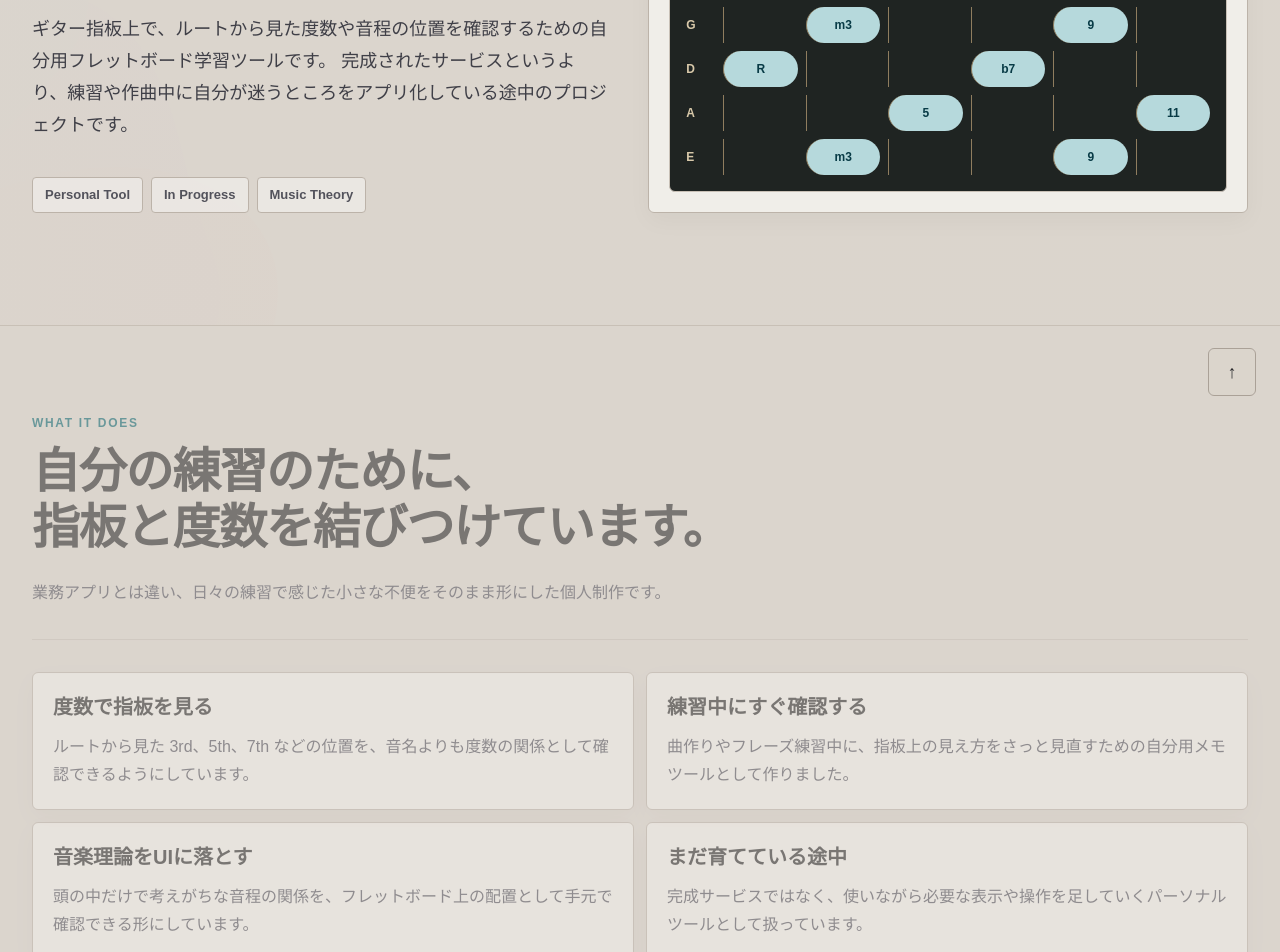
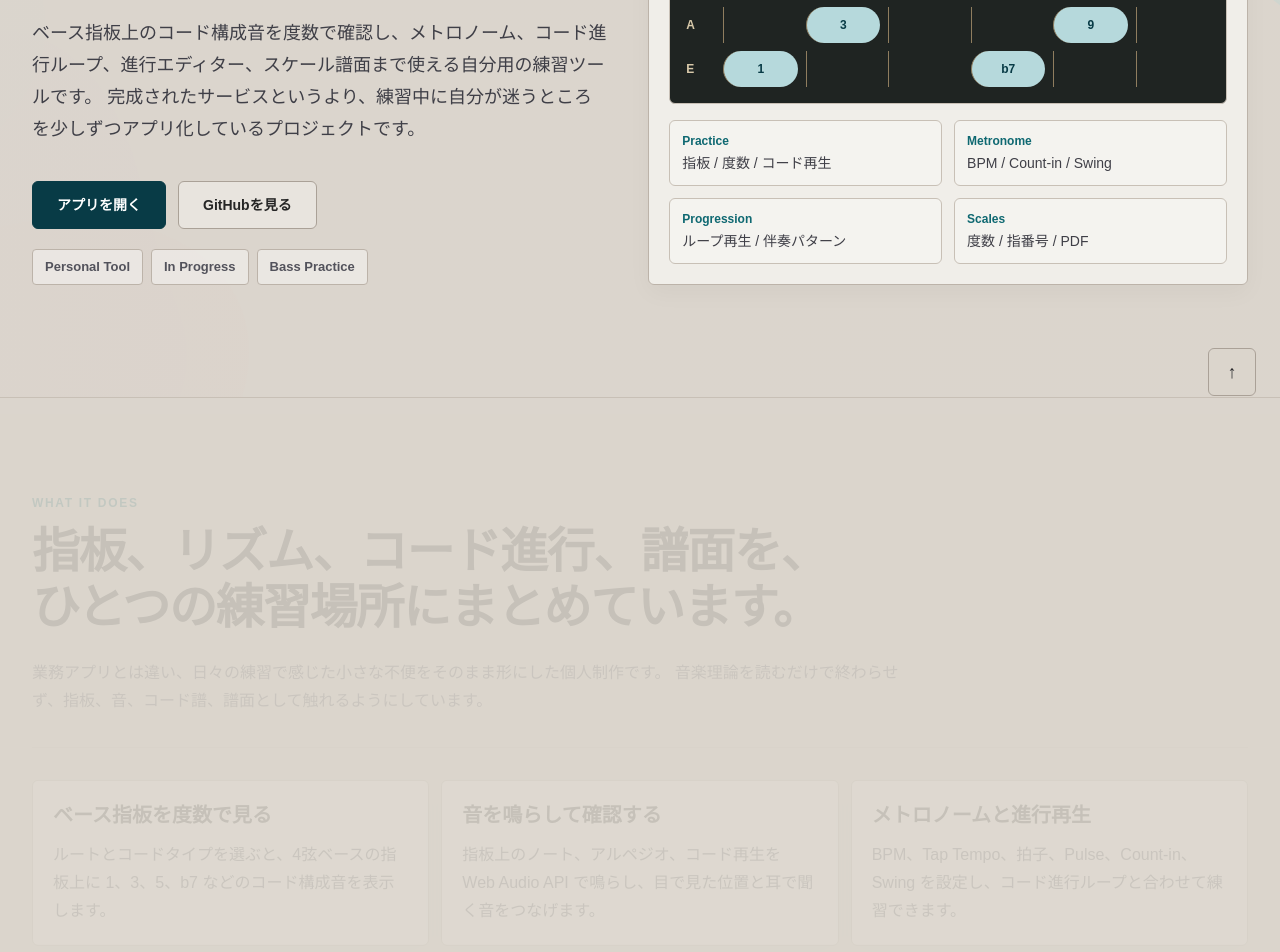
Before and after one commit to muu-ima/portfolio, a Next.js app: page /works/muu-fret-degree in a window 1280 px wide. Shown: the part 380-1332 px from the top of the page. Built offline with nearby package versions, Linux system fonts and the light colour scheme; a web font is replaced by a local one.

Commit message:
Refine muu-fret-degree work details

```diff
--- a/app/page.tsx
+++ b/app/page.tsx
@@ -184,8 +184,8 @@ const works = [
     title: "muu-fret-degree",
     category: "Personal Tool",
     description:
-      "ギター指板上で度数や音程の見え方を確認するための、自分用フレットボード学習ツールです。",
-    tags: ["Next.js", "Music Theory", "Personal Tool"],
+      "ベース指板の度数確認、メトロノーム、コード進行エディター、スケール譜面をまとめた自分用練習ツールです。",
+    tags: ["Next.js", "Web Audio", "VexFlow"],
     accent: "bg-[#0e6871]",
     icon: "music" as WorkIconName,
     href: "/works/muu-fret-degree",
--- a/app/works/muu-fret-degree/page.tsx
+++ b/app/works/muu-fret-degree/page.tsx
@@ -6,43 +6,70 @@ import SiteFooter from "../../components/SiteFooter";
 
 const features = [
   {
-    title: "度数で指板を見る",
+    title: "ベース指板を度数で見る",
     description:
-      "ルートから見た 3rd、5th、7th などの位置を、音名よりも度数の関係として確認できるようにしています。",
+      "ルートとコードタイプを選ぶと、4弦ベースの指板上に 1、3、5、b7 などのコード構成音を表示します。",
   },
   {
-    title: "練習中にすぐ確認する",
+    title: "音を鳴らして確認する",
     description:
-      "曲作りやフレーズ練習中に、指板上の見え方をさっと見直すための自分用メモツールとして作りました。",
+      "指板上のノート、アルペジオ、コード再生を Web Audio API で鳴らし、目で見た位置と耳で聞く音をつなげます。",
   },
   {
-    title: "音楽理論をUIに落とす",
+    title: "メトロノームと進行再生",
     description:
-      "頭の中だけで考えがちな音程の関係を、フレットボード上の配置として手元で確認できる形にしています。",
+      "BPM、Tap Tempo、拍子、Pulse、Count-in、Swing を設定し、コード進行ループと合わせて練習できます。",
   },
   {
-    title: "まだ育てている途中",
+    title: "コード進行エディター",
     description:
-      "完成サービスではなく、使いながら必要な表示や操作を足していくパーソナルツールとして扱っています。",
+      "小節、拍、Hit / Rest / Tie、16分ステップ、音価、Undo / Redo を扱う専用エディターを作っています。",
+  },
+  {
+    title: "スケール譜面と指番号",
+    description:
+      "12キーのスケール、Key Modes、度数と指番号の切り替え、PDF印刷用の譜面コンテンツを用意しています。",
+  },
+  {
+    title: "反復練習コンテンツ",
+    description:
+      "E Major Triplets など、メトロノーム位置や身体の拍感を確認するための練習譜面も入れています。",
   },
 ];
 
 const buildNotes = [
-  "度数、弦、フレットを視覚的に追えるシンプルな画面を優先",
-  "自分の練習中に迷ったポイントを、そのまま機能追加の起点にする",
-  "音名よりもインターバルの理解を助ける見せ方を探る",
-  "完成度よりも、実際に使い続けながら改善できる余白を残す",
+  "練習中に迷ったポイントを、そのまま機能追加の起点にする",
+  "度数、音名、指番号、譜面、再生音をひとつの練習導線につなげる",
+  "コード進行の編集ロジックは React UI から分け、テストしやすい純粋関数側へ寄せる",
+  "完成サービスではなく、日々使いながら必要な表示と操作を足していく",
 ];
 
-const stack = ["Next.js", "React", "TypeScript", "Music Theory", "Responsive UI"];
+const stack = [
+  "Next.js 16",
+  "React 19",
+  "TypeScript",
+  "Web Audio API",
+  "VexFlow",
+  "Music Theory Data",
+  "localStorage",
+  "Vitest",
+];
 
-const strings = ["E", "B", "G", "D", "A", "E"];
-const fretMarkers = ["R", "m3", "5", "b7", "9", "11"];
+const appUrl = "https://nuu-fret-degree.vercel.app/";
+
+const strings = ["G", "D", "A", "E"];
+const fretMarkers = ["1", "3", "5", "b7", "9", "11"];
+const toolPanels = [
+  ["Practice", "指板 / 度数 / コード再生"],
+  ["Metronome", "BPM / Count-in / Swing"],
+  ["Progression", "ループ再生 / 伴奏パターン"],
+  ["Scales", "度数 / 指番号 / PDF"],
+];
 
 export const metadata: Metadata = {
   title: "muu-fret-degree | Portfolio",
   description:
-    "ギター指板上で度数や音程の見え方を確認するための自分用フレットボード学習ツール muu-fret-degree の紹介ページです。",
+    "ベース指板のコード度数確認、メトロノーム、コード進行エディター、スケール譜面をまとめた自分用練習ツール muu-fret-degree の紹介ページです。",
 };
 
 export default function MuuFretDegreePage() {
@@ -78,11 +105,29 @@ export default function MuuFretDegreePage() {
                 muu-fret-degree
               </h1>
               <p className="mt-7 max-w-2xl text-lg leading-8 text-zinc-700">
-                ギター指板上で、ルートから見た度数や音程の位置を確認するための自分用フレットボード学習ツールです。
-                完成されたサービスというより、練習や作曲中に自分が迷うところをアプリ化している途中のプロジェクトです。
+                ベース指板上のコード構成音を度数で確認し、メトロノーム、コード進行ループ、進行エディター、スケール譜面まで使える自分用の練習ツールです。
+                完成されたサービスというより、練習中に自分が迷うところを少しずつアプリ化しているプロジェクトです。
               </p>
-              <div className="mt-9 flex flex-wrap gap-2">
-                {["Personal Tool", "In Progress", "Music Theory"].map((label) => (
+              <div className="mt-9 flex flex-col gap-3 sm:flex-row">
+                <a
+                  href={appUrl}
+                  target="_blank"
+                  rel="noopener noreferrer"
+                  className="primary-action"
+                >
+                  アプリを開く
+                </a>
+                <a
+                  href="https://github.com/muu-ima/nuu-fret-degree"
+                  target="_blank"
+                  rel="noopener noreferrer"
+                  className="secondary-action"
+                >
+                  GitHubを見る
+                </a>
+              </div>
+              <div className="mt-5 flex flex-wrap gap-2">
+                {["Personal Tool", "In Progress", "Bass Practice"].map((label) => (
                   <span key={label} className="meta-tag">
                     {label}
                   </span>
@@ -94,17 +139,17 @@ export default function MuuFretDegreePage() {
               <div className="flex items-start justify-between gap-4 border-b border-[#c8c0b6] pb-4">
                 <div>
                   <p className="text-sm font-semibold text-zinc-500">Fretboard View</p>
-                  <p className="mt-2 text-2xl font-semibold">度数の位置を眺める</p>
+                  <p className="mt-2 text-2xl font-semibold">度数と練習機能をまとめる</p>
                 </div>
                 <span className="rounded-[var(--portfolio-radius)] bg-[#0e6871]/10 px-3 py-1 text-xs font-semibold text-[#0e6871]">
-                  draft
+                  in progress
                 </span>
               </div>
 
               <div className="mt-5 overflow-hidden rounded-[var(--portfolio-radius)] border border-[#c8c0b6] bg-[#1f2422] p-4 text-[#f6f1e9]">
                 <div className="mb-4 flex items-center justify-between text-xs font-semibold uppercase tracking-[0.14em] text-[#b6d9dc]">
-                  <span>Root: C</span>
-                  <span>Mode: Degree</span>
+                  <span>Root: E</span>
+                  <span>Chord: m7</span>
                 </div>
                 <div className="grid gap-2">
                   {strings.map((stringName, stringIndex) => (
@@ -130,6 +175,14 @@ export default function MuuFretDegreePage() {
                   ))}
                 </div>
               </div>
+              <div className="mt-4 grid grid-cols-2 gap-3">
+                {toolPanels.map(([label, value]) => (
+                  <div key={label} className="rounded-[var(--portfolio-radius)] border border-[#c8c0b6] bg-white/25 px-3 py-3">
+                    <p className="text-xs font-semibold text-[#0e6871]">{label}</p>
+                    <p className="mt-1 text-sm font-medium text-zinc-700">{value}</p>
+                  </div>
+                ))}
+              </div>
             </div>
           </div>
         </div>
@@ -142,16 +195,17 @@ export default function MuuFretDegreePage() {
               What It Does
             </p>
             <h2 className="section-title mt-3 max-w-5xl text-3xl font-semibold sm:text-5xl">
-              自分の練習のために、
+              指板、リズム、コード進行、譜面を、
               <br />
-              指板と度数を結びつけています。
+              ひとつの練習場所にまとめています。
             </h2>
             <p className="mt-6 max-w-4xl text-base leading-7 text-zinc-600">
               業務アプリとは違い、日々の練習で感じた小さな不便をそのまま形にした個人制作です。
+              音楽理論を読むだけで終わらせず、指板、音、コード譜、譜面として触れるようにしています。
             </p>
           </div>
 
-          <div className="mt-8 grid gap-3 lg:grid-cols-2">
+          <div className="mt-8 grid gap-3 lg:grid-cols-3">
             {features.map((feature) => (
               <article key={feature.title} className="surface-card p-4 sm:p-5">
                 <h3 className="text-xl font-semibold tracking-normal">{feature.title}</h3>
@@ -171,11 +225,11 @@ export default function MuuFretDegreePage() {
               Build Notes
             </p>
             <h2 className="section-title mt-3 text-3xl font-semibold sm:text-5xl">
-              完成度よりも、使いながら育てることを優先しています。
+              自分用だからこそ、細かい練習の違和感まで拾っています。
             </h2>
             <p className="mt-6 text-base leading-7 text-zinc-200">
               ポートフォリオでは、商用・業務向けではない自分用ツールとして位置づけています。
-              小さなプロトタイプから自分の理解を支える画面へ育てていくタイプの制作です。
+              ただ、メトロノーム、進行編集、譜面表示、音声再生まで入っているので、音楽理論とUIをつなぐ実験として見せられる内容になっています。
             </p>
           </div>
 
```
